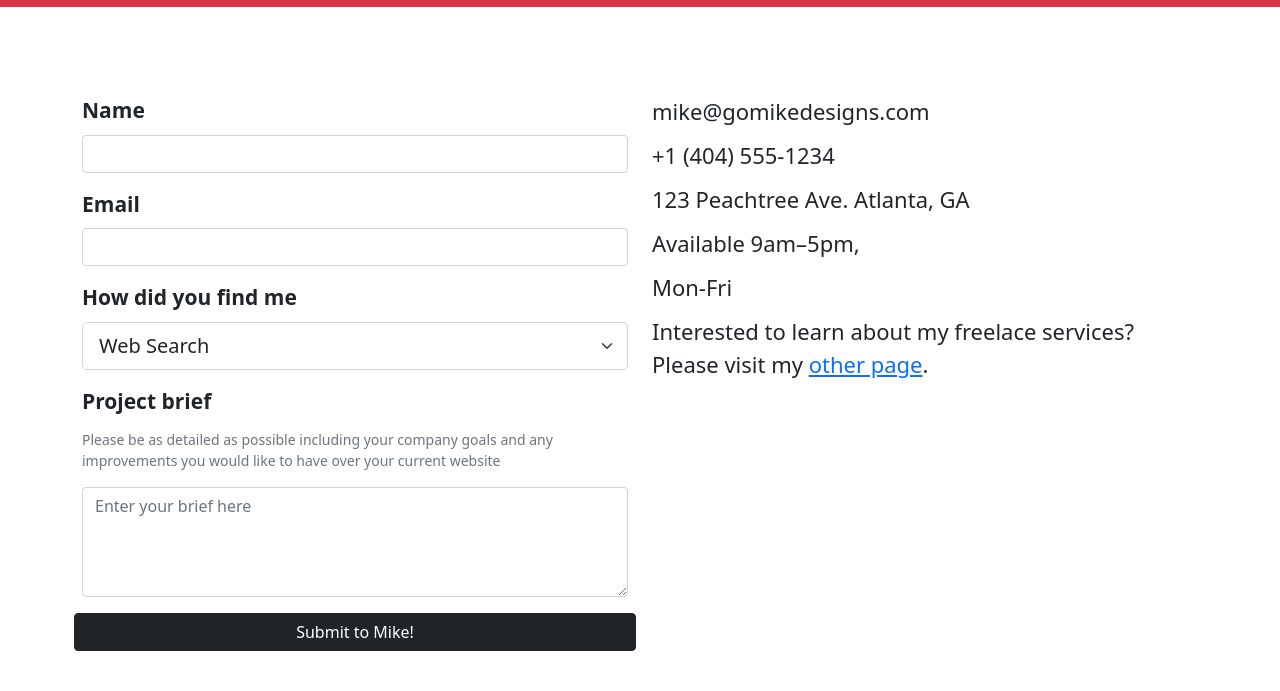
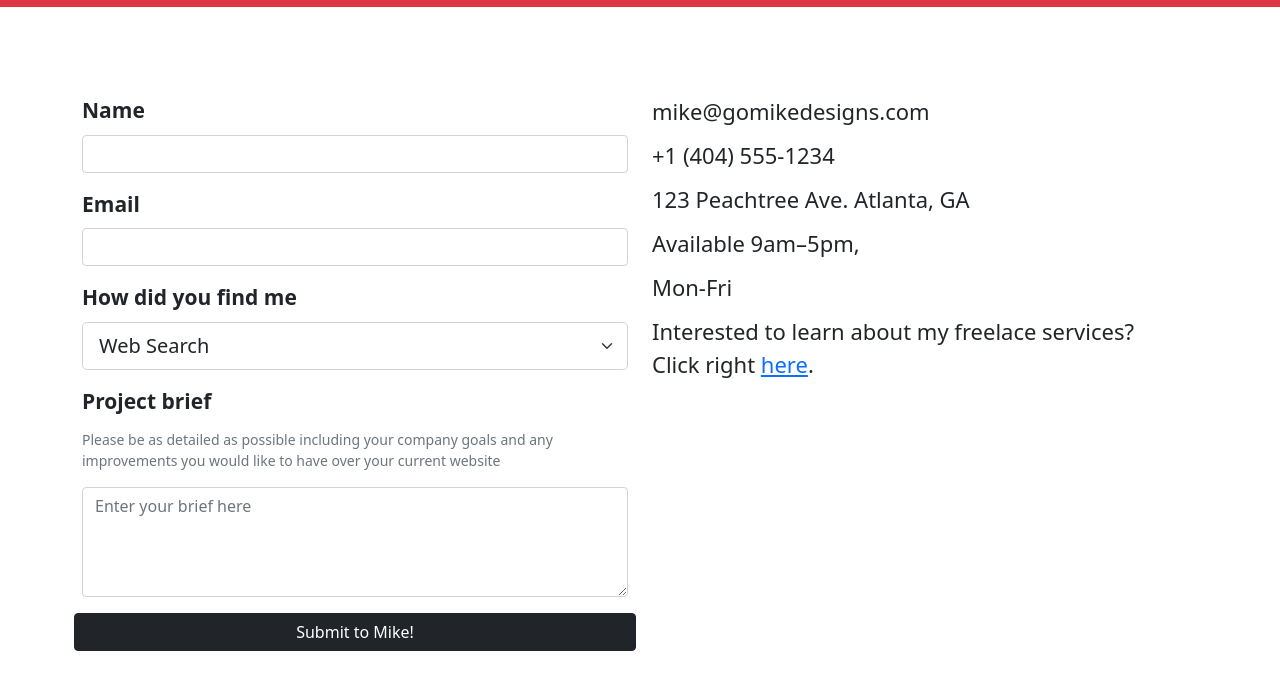
Before and after one commit to QuentinGibson/p4-openclassroom, a website: page contact.html in a window 1280 px wide. Shown: the part 109-800 px from the top of the page. Drawn offline with nearby package versions, Linux system fonts and the light colour scheme; a web font is replaced by a local one.

Commit message:
reworded a the link at the contact page

```diff
--- a/contact.html
+++ b/contact.html
@@ -114,7 +114,7 @@
                     <span>Mon-Fri</span>
                     <span>
                       Interested to learn about my freelace services? <br>
-                      Please visit my <a class="ltc-atomic-tangerine" href="index.html">other page</a>.
+                      Click right <a class="" href="index.html">here</a>.
                     </span>
                   </p>
                 </div>
```
